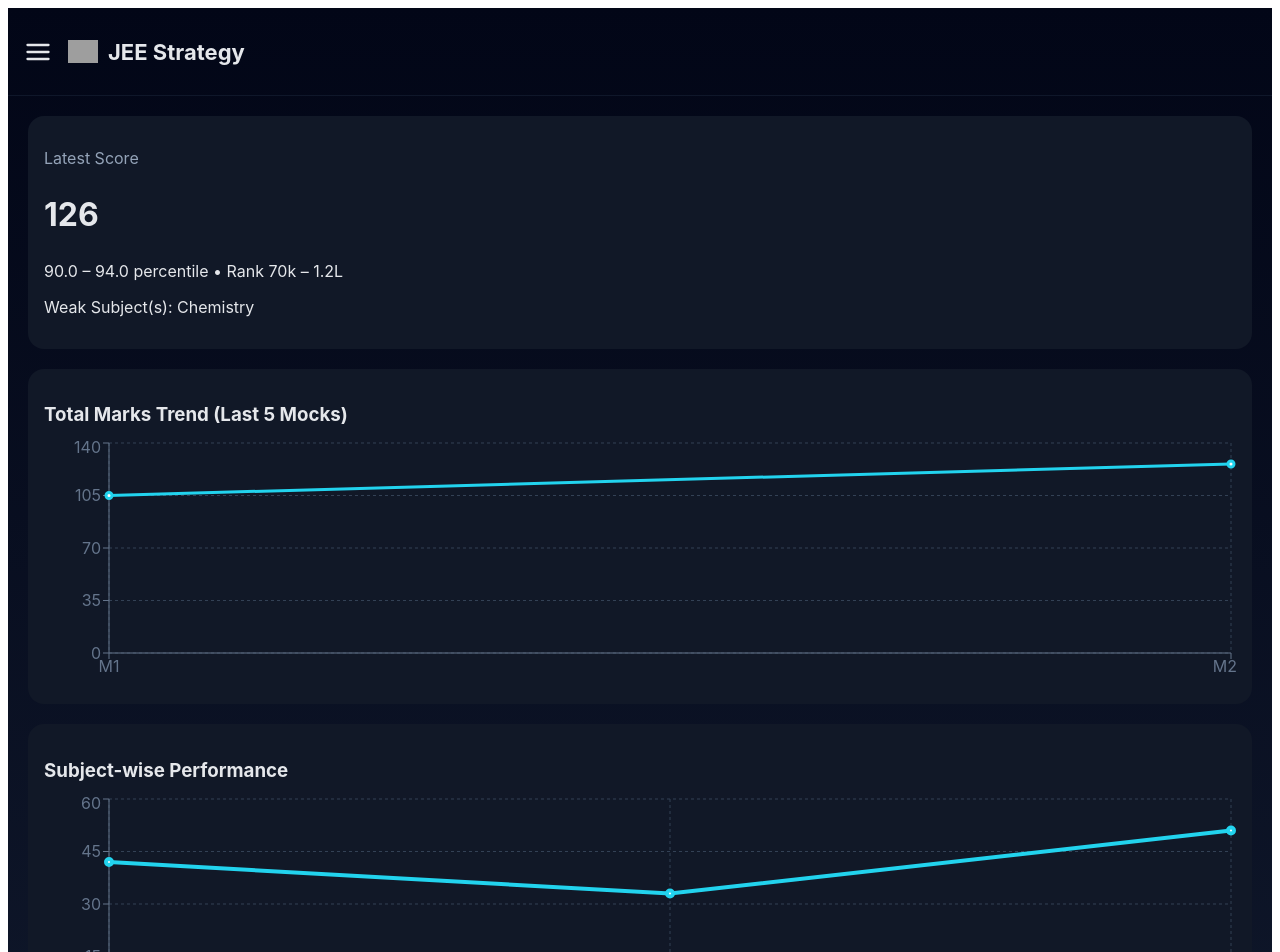
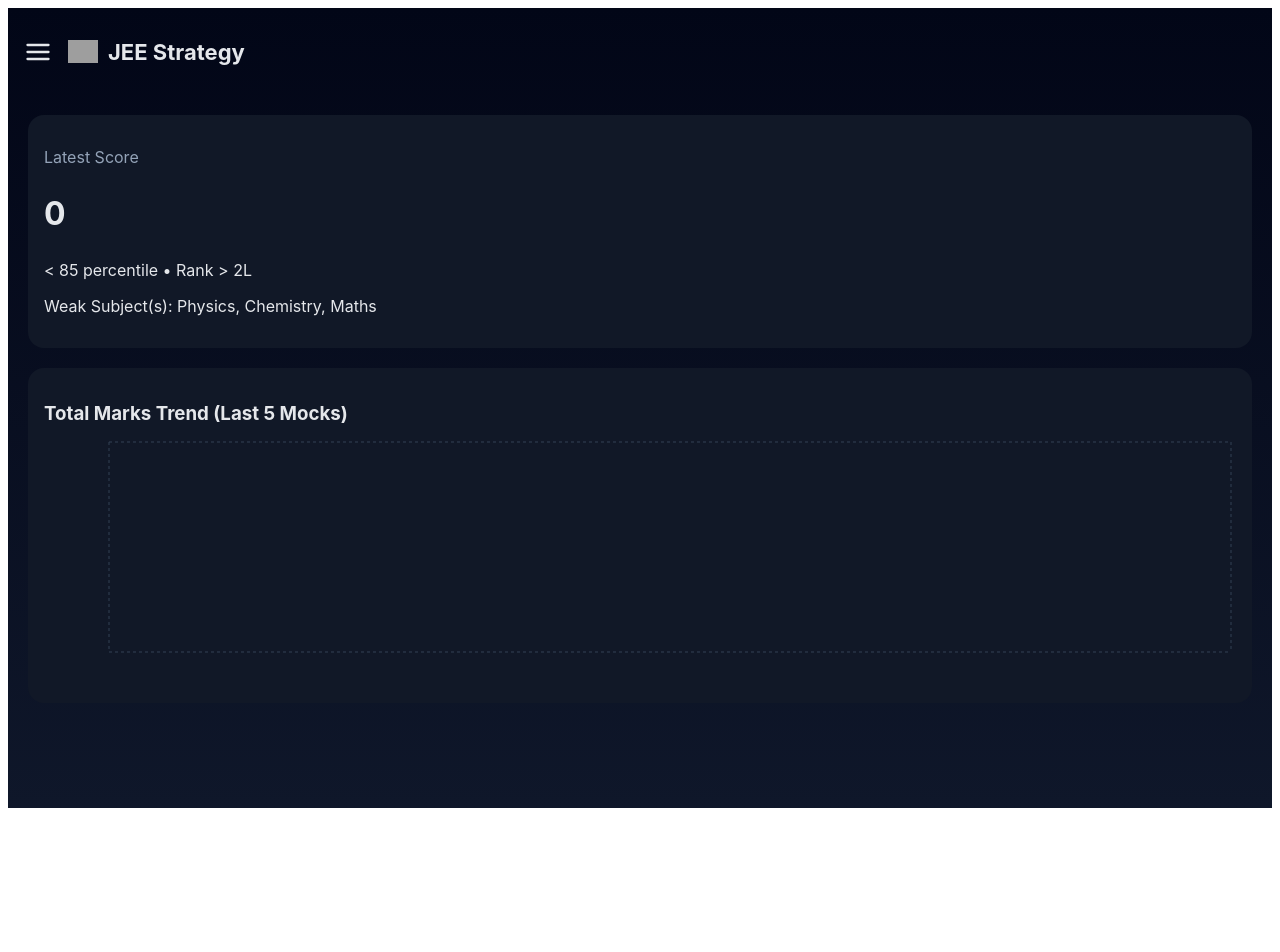
Before and after one commit to poorvith519/jee-mock-analyzer, a React (Vite) app: page / in a window 1280 px wide. Shown: the top 952 px of the page. After the commit the page ends 816 px from the top, so only its background shows below. Built offline with nearby package versions, Linux system fonts and the light colour scheme; grey boxes are pictures that could not be loaded.

Commit message:
Update App.jsx

```diff
--- a/src/App.jsx
+++ b/src/App.jsx
@@ -5,7 +5,7 @@ import {
 } from "recharts";
 import { FiMenu, FiHome, FiPlus, FiList, FiPieChart } from "react-icons/fi";
 
-// --- Prediction based on JEE trend ---
+// Prediction based on marks
 function getPrediction(marks) {
   if (marks >= 285) return { p: "99.9+", r: "< 1k" };
   if (marks >= 260) return { p: "99.5 – 99.9", r: "1k – 5k" };
@@ -26,125 +26,118 @@ export default function App() {
   const [deepMock, setDeepMock] = useState(null);
   const [menuOpen, setMenuOpen] = useState(false);
 
-  const [mocks, setMocks] = useState([
-    { id: 1, name: "Mock 1", date: "2026-01-01", platform: "Mathongo", correct: {p:10,c:12,m:8}, incorrect:{p:5,c:3,m:7}, unattempted:{p:10,c:10,m:10} },
-    { id: 2, name: "Mock 2", date: "2026-01-02", platform: "Allen", correct:{p:12,c:10,m:14}, incorrect:{p:6,c:7,m:5}, unattempted:{p:7,c:8,m:6} }
-  ]);
+  const [mocks, setMocks] = useState([]);
 
-  // ADD MOCK STATES
+  // Add mock states
   const [mockName, setMockName] = useState("");
-  const [mockDate, setMockDate] = useState(new Date().toISOString().slice(0,10));
+  const [mockDate, setMockDate] = useState(new Date().toISOString().slice(0, 10));
   const [mockPlatform, setMockPlatform] = useState("");
-  const [correct, setCorrect] = useState({p:"",c:"",m:""});
-  const [incorrect, setIncorrect] = useState({p:"",c:"",m:""});
-  const [unattempted, setUnattempted] = useState({p:"",c:"",m:""});
+  const [correct, setCorrect] = useState({ p: "", c: "", m: "" });
+  const [incorrect, setIncorrect] = useState({ p: "", c: "", m: "" });
+  const [unattempted, setUnattempted] = useState({ p: "", c: "", m: "" });
 
-  // --- CALCULATIONS ---
-  const calcMarks = (mock) => {
-    const { correct, incorrect } = mock;
-    return correct.p*4 + correct.c*4 + correct.m*4 - (incorrect.p + incorrect.c + incorrect.m);
+  // Calculate total marks
+  const calcMarks = (mock) =>
+    mock.correct.p * 4 +
+    mock.correct.c * 4 +
+    mock.correct.m * 4 -
+    (mock.incorrect.p + mock.incorrect.c + mock.incorrect.m);
+
+  const latest = mocks[mocks.length - 1] || {
+    correct: { p: 0, c: 0, m: 0 },
+    incorrect: { p: 0, c: 0, m: 0 },
+    unattempted: { p: 0, c: 0, m: 0 },
   };
-
-  const latest = mocks[mocks.length-1];
   const latestTotal = calcMarks(latest);
   const pred = getPrediction(latestTotal);
 
   const getWeakSubject = (mock) => {
     const marks = {
-      Physics: mock.correct.p*4 - mock.incorrect.p,
-      Chemistry: mock.correct.c*4 - mock.incorrect.c,
-      Maths: mock.correct.m*4 - mock.incorrect.m
+      Physics: mock.correct.p * 4 - mock.incorrect.p,
+      Chemistry: mock.correct.c * 4 - mock.incorrect.c,
+      Maths: mock.correct.m * 4 - mock.incorrect.m,
     };
     const minMarks = Math.min(...Object.values(marks));
-    return Object.keys(marks).filter(sub => marks[sub] === minMarks).join(", ");
+    return Object.keys(marks).filter((sub) => marks[sub] === minMarks).join(", ");
   };
 
   const addMock = () => {
-    if(!mockName || !mockDate || !mockPlatform || !correct.p || !correct.c || !correct.m){
+    if (!mockName || !mockDate || !mockPlatform || !correct.p || !correct.c || !correct.m) {
       alert("Please fill all required fields");
       return;
     }
     const newMock = {
-      id: mocks.length+1,
+      id: mocks.length + 1,
       name: mockName,
       date: mockDate,
       platform: mockPlatform,
-      correct:{p:Number(correct.p),c:Number(correct.c),m:Number(correct.m)},
-      incorrect:{p:Number(incorrect.p||0),c:Number(incorrect.c||0),m:Number(incorrect.m||0)},
-      unattempted:{p:Number(unattempted.p||0),c:Number(unattempted.c||0),m:Number(unattempted.m||0)}
+      correct: { p: Number(correct.p), c: Number(correct.c), m: Number(correct.m) },
+      incorrect: { p: Number(incorrect.p || 0), c: Number(incorrect.c || 0), m: Number(incorrect.m || 0) },
+      unattempted: { p: Number(unattempted.p || 0), c: Number(unattempted.c || 0), m: Number(unattempted.m || 0) },
     };
-    setMocks([...mocks,newMock]);
-    setMockName(""); setMockDate(new Date().toISOString().slice(0,10));
-    setMockPlatform(""); setCorrect({p:"",c:"",m:""}); setIncorrect({p:"",c:"",m:""}); setUnattempted({p:"",c:"",m:""});
+    setMocks([...mocks, newMock]);
+    setMockName("");
+    setMockDate(new Date().toISOString().slice(0, 10));
+    setMockPlatform("");
+    setCorrect({ p: "", c: "", m: "" });
+    setIncorrect({ p: "", c: "", m: "" });
+    setUnattempted({ p: "", c: "", m: "" });
     setPage("home");
   };
 
   const deleteMock = (id) => {
-    if(window.confirm("Delete this mock?")){
-      setMocks(mocks.filter(m=>m.id!==id));
+    if (window.confirm("Delete this mock?")) {
+      setMocks(mocks.filter((m) => m.id !== id));
     }
   };
 
-  // --- Last 5 mocks for graph
   const lastMocks = mocks.slice(-5);
 
   return (
-    <div style={{background:"linear-gradient(180deg,#020617,#0f172a)",minHeight:"100vh",color:"#e5e7eb",fontFamily:"Inter,system-ui"}}>
-
+    <div
+      style={{
+        background: "linear-gradient(180deg,#020617,#0f172a)",
+        minHeight: "100vh",
+        color: "#e5e7eb",
+        fontFamily: "Inter,system-ui",
+      }}
+    >
       {/* HEADER */}
-      <div style={{display:"flex",alignItems:"center",padding:16,borderBottom:"1px solid #0f172a"}}>
-        <FiMenu size={28} style={{marginRight:16,cursor:"pointer"}} onClick={()=>setMenuOpen(!menuOpen)}/>
-        <img src="https://img.icons8.com/ios-filled/50/22d3ee/combo-chart.png" alt="logo" style={{width:30,marginRight:10}}/>
-        <h1 style={{fontSize:22,fontWeight:700}}>JEE Strategy</h1>
+      <div style={{ display: "flex", alignItems: "center", padding: 16 }}>
+        <FiMenu size={28} style={{ marginRight: 16, cursor: "pointer" }} onClick={() => setMenuOpen(!menuOpen)} />
+        <img src="https://img.icons8.com/ios-filled/50/22d3ee/combo-chart.png" alt="logo" style={{ width: 30, marginRight: 10 }} />
+        <h1 style={{ fontSize: 22, fontWeight: 700 }}>JEE Strategy</h1>
       </div>
 
       {/* COLLAPSIBLE NAV */}
       {menuOpen && (
-        <div style={{position:"absolute",top:64,left:16,background:"#0f172a",padding:16,borderRadius:12,zIndex:1000,boxShadow:"0 4px 12px rgba(0,0,0,0.5)"}}>
-          <div style={{marginBottom:12,cursor:"pointer"}} onClick={()=>{setPage("home");setMenuOpen(false)}}><FiHome/> Home</div>
-          <div style={{marginBottom:12,cursor:"pointer"}} onClick={()=>{setPage("mocks");setMenuOpen(false)}}><FiList/> Mocks</div>
-          <div style={{marginBottom:12,cursor:"pointer"}} onClick={()=>{setPage("add");setMenuOpen(false)}}><FiPlus/> Add</div>
+        <div style={{ position: "absolute", top: 64, left: 16, background: "#0f172a", padding: 16, borderRadius: 12, zIndex: 1000, boxShadow: "0 4px 12px rgba(0,0,0,0.5)" }}>
+          <div style={{ marginBottom: 12, cursor: "pointer" }} onClick={() => { setPage("home"); setMenuOpen(false); }}><FiHome /> Home</div>
+          <div style={{ marginBottom: 12, cursor: "pointer" }} onClick={() => { setPage("mocks"); setMenuOpen(false); }}><FiList /> Mocks</div>
+          <div style={{ marginBottom: 12, cursor: "pointer" }} onClick={() => { setPage("add"); setMenuOpen(false); }}><FiPlus /> Add</div>
         </div>
       )}
 
-      <div style={{padding:20}}>
-
+      <div style={{ padding: 20 }}>
         {/* HOME PAGE */}
-        {page==="home" && !deepMock && (
+        {page === "home" && !deepMock && (
           <>
-            <div style={{background:"#111827",padding:16,borderRadius:16,marginBottom:20}}>
-              <p style={{color:"#94a3b8"}}>Latest Score</p>
-              <h2 style={{fontSize:32}}>{latestTotal}</h2>
+            <div style={{ background: "#111827", padding: 16, borderRadius: 16, marginBottom: 20 }}>
+              <p style={{ color: "#94a3b8" }}>Latest Score</p>
+              <h2 style={{ fontSize: 32 }}>{latestTotal}</h2>
               <p>{pred.p} percentile • Rank {pred.r}</p>
               <p>Weak Subject(s): {getWeakSubject(latest)}</p>
             </div>
 
-            <div style={{background:"#111827",padding:16,borderRadius:16,marginBottom:20}}>
-              <h3 style={{marginBottom:12}}>Total Marks Trend (Last 5 Mocks)</h3>
+            <div style={{ background: "#111827", padding: 16, borderRadius: 16, marginBottom: 20 }}>
+              <h3 style={{ marginBottom: 12 }}>Total Marks Trend (Last 5 Mocks)</h3>
               <ResponsiveContainer width="100%" height={250}>
-                <LineChart data={lastMocks.map((m,i)=>({name:`M${m.id}`,marks:calcMarks(m)}))}>
-                  <CartesianGrid stroke="#334155" strokeDasharray="3 3"/>
-                  <XAxis dataKey="name" stroke="#64748b"/>
-                  <YAxis stroke="#64748b"/>
-                  <Tooltip/>
-                  <Line dataKey="marks" stroke="#22d3ee" strokeWidth={3}/>
-                </LineChart>
-              </ResponsiveContainer>
-            </div>
-
-            <div style={{background:"#111827",padding:16,borderRadius:16}}>
-              <h3 style={{marginBottom:12}}>Subject-wise Performance</h3>
-              <ResponsiveContainer width="100%" height={250}>
-                <LineChart data={[
-                  {subject:"Physics",marks:latest.correct.p*4-latest.incorrect.p},
-                  {subject:"Chemistry",marks:latest.correct.c*4-latest.incorrect.c},
-                  {subject:"Maths",marks:latest.correct.m*4-latest.incorrect.m}
-                ]}>
-                  <CartesianGrid stroke="#334155" strokeDasharray="3 3"/>
-                  <XAxis dataKey="subject" stroke="#64748b"/>
-                  <YAxis stroke="#64748b"/>
-                  <Tooltip/>
-                  <Line dataKey="marks" stroke="#22d3ee" strokeWidth={4}/>
+                <LineChart data={lastMocks.map((m) => ({ name: `M${m.id}`, marks: calcMarks(m) }))}>
+                  <CartesianGrid stroke="#334155" strokeDasharray="3 3" />
+                  <XAxis dataKey="name" stroke="#64748b" />
+                  <YAxis stroke="#64748b" />
+                  <Tooltip />
+                  <Line dataKey="marks" stroke="#22d3ee" strokeWidth={3} />
                 </LineChart>
               </ResponsiveContainer>
             </div>
@@ -152,72 +145,36 @@ export default function App() {
         )}
 
         {/* MOCKS PAGE */}
-        {page==="mocks" && !deepMock && (
+        {page === "mocks" && !deepMock && (
           <>
-            {mocks.map((mk,i)=>(
-              <div key={mk.id} style={{marginTop:16,background:CARD_COLORS[i%CARD_COLORS.length],padding:16,borderRadius:16,position:"relative",boxShadow:"0 4px 12px rgba(0,0,0,0.5)"}}>
+            {mocks.map((mk, i) => (
+              <div key={mk.id} style={{ marginTop: 16, background: CARD_COLORS[i % CARD_COLORS.length], padding: 16, borderRadius: 16, boxShadow: "0 4px 12px rgba(0,0,0,0.5)" }}>
                 <b>{mk.name}</b>
                 <p>Date: {mk.date} | Platform: {mk.platform}</p>
                 <p>Total Marks: {calcMarks(mk)}</p>
                 <p>Weak Subject(s): {getWeakSubject(mk)}</p>
-                <div style={{display:"flex",marginTop:10,gap:10}}>
-                  <button onClick={()=>setDeepMock(mk)} style={{flex:1,padding:8,borderRadius:12,background:"linear-gradient(90deg,#22d3ee,#8b5cf6)",color:"white",fontWeight:600}}>Deep Analysis</button>
-                  <button onClick={()=>deleteMock(mk.id)} style={{flex:1,padding:8,borderRadius:12,background:"#f87171",color:"white",fontWeight:600}}>Delete</button>
+                <div style={{ display: "flex", marginTop: 10, gap: 10 }}>
+                  <button onClick={() => setDeepMock(mk)} style={{ flex: 1, padding: 8, borderRadius: 12, background: "linear-gradient(90deg,#22d3ee,#8b5cf6)", color: "white", fontWeight: 600 }}>Deep Analysis</button>
+                  <button onClick={() => deleteMock(mk.id)} style={{ flex: 1, padding: 8, borderRadius: 12, background: "#f87171", color: "white", fontWeight: 600 }}>Delete</button>
                 </div>
               </div>
             ))}
           </>
         )}
 
-        {/* DEEP ANALYSIS PAGE */}
-        {deepMock && (
-          <div style={{background:"#111827",padding:16,borderRadius:16}}>
-            <h2><FiPieChart/> {deepMock.name} - {deepMock.platform}</h2>
-            <p>Date: {deepMock.date}</p>
-            <p>Total Marks: {calcMarks(deepMock)}</p>
-            <p>Weak Subject(s): {getWeakSubject(deepMock)}</p>
-            {/* Accuracy formula = correct/attempted*100 */}
-            {["p","c","m"].map(sub=>{
-              const correct = deepMock.correct[sub];
-              const incorrect = deepMock.incorrect[sub];
-              const attempted = correct+incorrect;
-              const acc = attempted===0?0:(correct/attempted*100).toFixed(2);
-              return <p key={sub}>{sub==="p"?"Physics":sub==="c"?"Chemistry":"Maths"} → Correct: {correct}, Incorrect: {incorrect}, Unattempted: {deepMock.unattempted[sub]}, Negative Marks: {incorrect}, Accuracy: {acc}%</p>
-            })}
+        {/* ADD PAGE */}
+        {page === "add" && (
+          <div style={{ background: "#111827", padding: 16, borderRadius: 16 }}>
+            <h2 style={{ fontWeight: 700, fontSize: 20, marginBottom: 12 }}><FiPlus /> Add New Mock</h2>
 
-            <h3 style={{marginTop:16}}>Subject-wise Distribution</h3>
-            <ResponsiveContainer width="100%" height={250}>
-              <PieChart>
-                <Pie data={[
-                  {name:"Physics",value:deepMock.correct.p*4 - deepMock.incorrect.p},
-                  {name:"Chemistry",value:deepMock.correct.c*4 - deepMock.incorrect.c},
-                  {name:"Maths",value:deepMock.correct.m*4 - deepMock.incorrect.m}
-                ]} dataKey="value" nameKey="name" outerRadius={80} label>
-                  <Cell fill={COLORS.Physics}/>
-                  <Cell fill={COLORS.Chemistry}/>
-                  <Cell fill={COLORS.Maths}/>
-                </Pie>
-                <Legend/>
-              </PieChart>
-            </ResponsiveContainer>
+            <input placeholder="Mock Name" value={mockName} onChange={(e) => setMockName(e.target.value)}
+              style={{ width: "100%", padding: 12, marginBottom: 12, borderRadius: 12, border: 0, background: "#020617", color: "white", outline: "none" }} />
 
-            <button onClick={()=>setDeepMock(null)} style={{marginTop:16,padding:12,width:"100%",borderRadius:12,background:"linear-gradient(90deg,#22d3ee,#8b5cf6)",color:"white",fontWeight:700}}>Back</button>
-          </div>
-        )}
+            <input type="date" value={mockDate} onChange={(e) => setMockDate(e.target.value)}
+              style={{ width: "100%", padding: 12, marginBottom: 12, borderRadius: 12, border: 0, background: "#020617", color: "white", outline: "none" }} />
 
-        {/* ADD MOCK PAGE */}
-        {page==="add" && (
-          <div style={{background:"#111827",padding:16,borderRadius:16}}>
-            <h2 style={{fontWeight:700,fontSize:20,marginBottom:12}}><FiPlus/> Add New Mock</h2>
-
-            <input placeholder="Mock Name" value={mockName} onChange={e=>setMockName(e.target.value)}
-              style={{width:"100%",padding:12,marginBottom:12,borderRadius:12,border:"0",background:"#020617",color:"white",outline:"none"}}/>
-
-            <input type="date" value={mockDate} onChange={e=>setMockDate(e.target.value)}
-              style={{width:"100%",padding:12,marginBottom:12,borderRadius:12,border:"0",background:"#020617",color:"white",outline:"none"}}/>
-
-            <select value={mockPlatform} onChange={e=>setMockPlatform(e.target.value)}
-              style={{width:"100%",padding:12,marginBottom:12,borderRadius:12,border:"0",background:"#020617",color:"white",outline:"none"}}>
+            <select value={mockPlatform} onChange={(e) => setMockPlatform(e.target.value)}
+              style={{ width: "100%", padding: 12, marginBottom: 12, borderRadius: 12, border: 0, background: "#020617", color: "white", outline: "none" }}>
               <option value="">Select Platform</option>
               <option value="Mathongo">Mathongo</option>
               <option value="Allen">Allen</option>
@@ -225,22 +182,21 @@ export default function App() {
               <option value="Other">Other</option>
             </select>
 
-            {["p","c","m"].map(sub=>(
-              <div key={sub} style={{marginBottom:12}}>
-                <h4 style={{marginBottom:6}}>{sub==="p"?"Physics":sub==="c"?"Chemistry":"Maths"}</h4>
-                <input type="number" placeholder="Correct" value={correct[sub]} onChange={e=>setCorrect({...correct,[sub]:e.target.value})} max={25}
-                  style={{width:"32%",padding:8,marginRight:"2%",borderRadius:8,border:"0",background:"#020617",color:"white",outline:"none"}}/>
-                <input type="number" placeholder="Incorrect" value={incorrect[sub]} onChange={e=>setIncorrect({...incorrect,[sub]:e.target.value})} max={25}
-                  style={{width:"32%",padding:8,marginRight:"2%",borderRadius:8,border:"0",background:"#020617",color:"white",outline:"none"}}/>
-                <input type="number" placeholder="Unattempted" value={unattempted[sub]} onChange={e=>setUnattempted({...unattempted,[sub]:e.target.value})} max={25}
-                  style={{width:"32%",padding:8,borderRadius:8,border:"0",background:"#020617",color:"white",outline:"none"}}/>
+            {["p", "c", "m"].map(sub => (
+              <div key={sub} style={{ marginBottom: 12 }}>
+                <h4 style={{ marginBottom: 6 }}>{sub === "p" ? "Physics" : sub === "c" ? "Chemistry" : "Maths"}</h4>
+                <input type="number" placeholder="Correct" value={correct[sub]} onChange={(e) => setCorrect({ ...correct, [sub]: e.target.value })} max={25}
+                  style={{ width: "32%", padding: 8, marginRight: "2%", borderRadius: 8, border: 0, background: "#020617", color: "white", outline: "none" }} />
+                <input type="number" placeholder="Incorrect" value={incorrect[sub]} onChange={(e) => setIncorrect({ ...incorrect, [sub]: e.target.value })} max={25}
+                  style={{ width: "32%", padding: 8, marginRight: "2%", borderRadius: 8, border: 0, background: "#020617", color: "white", outline: "none" }} />
+                <input type="number" placeholder="Unattempted" value={unattempted[sub]} onChange={(e) => setUnattempted({ ...unattempted, [sub]: e.target.value })} max={25}
+                  style={{ width: "32%", padding: 8, borderRadius: 8, border: 0, background: "#020617", color: "white", outline: "none" }} />
               </div>
             ))}
 
-            <button onClick={addMock} style={{width:"100%",padding:14,marginTop:12,borderRadius:12,background:"linear-gradient(90deg,#22d3ee,#8b5cf6)",color:"white",fontWeight:700}}>Save Mock</button>
+            <button onClick={addMock} style={{ width: "100%", padding: 14, marginTop: 12, borderRadius: 12, background: "linear-gradient(90deg,#22d3ee,#8b5cf6)", color: "white", fontWeight: 700 }}>Save Mock</button>
           </div>
         )}
-
       </div>
     </div>
   );
```
